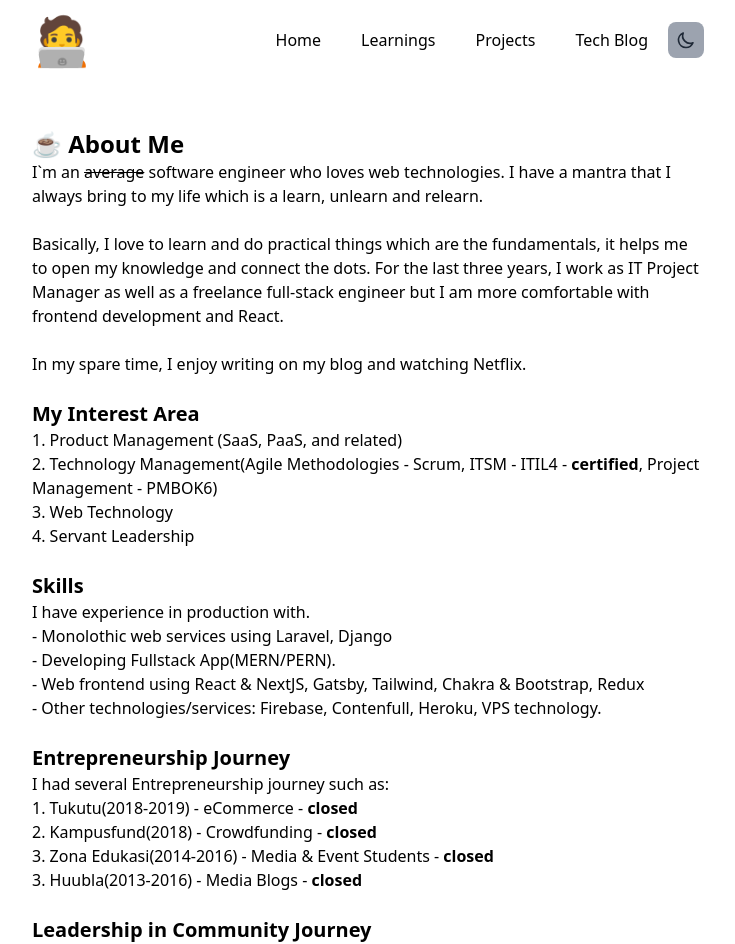
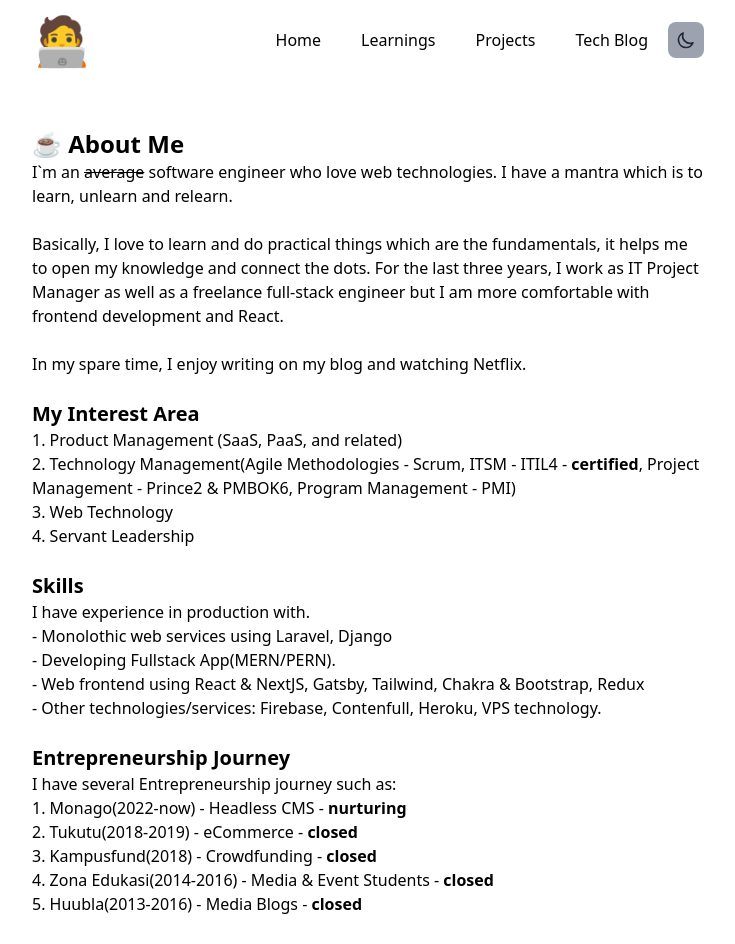
Before and after one commit to huseindra/about.huseindra.com, a Next.js app: page /about in a window 1280 px wide. Shown: the top 944 px of the page, without its empty margins (272-1007 px from the left). Built offline with nearby package versions, Linux system fonts and the light colour scheme.

Commit message:
update: describing profile

```diff
--- a/pages/about/index.tsx
+++ b/pages/about/index.tsx
@@ -7,7 +7,7 @@ const About = () => {
     return(
        <Container>
         <MainLayout title='☕️ About Me'>
-          I`m an <span className="line-through">average</span> software engineer who loves web technologies. I have a mantra that I always bring to my life which is a learn, unlearn and relearn.
+          I`m an <span className="line-through">average</span> software engineer who love web technologies. I have a mantra which is to learn, unlearn and relearn.
           <br/><br/>
           Basically,  I love to learn and do practical things which are the fundamentals, it helps me to open my knowledge and connect the dots.
           For the last three years, I work as IT Project Manager as well as a freelance full-stack engineer but I am more comfortable with frontend development and React.
@@ -15,7 +15,7 @@ const About = () => {
           In my spare time, I enjoy writing on my blog and watching Netflix.<br/><br/>
           <h2 className="font-bold text-xl">My Interest Area</h2>
           1. Product Management (SaaS, PaaS, and related)<br/>
-          2. Technology Management(Agile Methodologies - Scrum,  ITSM - ITIL4 - <strong>certified</strong>, Project Management - PMBOK6)<br/>
+          2. Technology Management(Agile Methodologies - Scrum,  ITSM - ITIL4 - <strong>certified</strong>, Project Management - Prince2 & PMBOK6, Program Management - PMI)<br/>
           3. Web Technology<br/>
           4. Servant Leadership<br/><br/>
           <h2 className="font-bold text-xl">Skills </h2>
@@ -25,11 +25,12 @@ const About = () => {
           - Web frontend using React & NextJS, Gatsby, Tailwind, Chakra & Bootstrap, Redux<br/>
           - Other technologies/services: Firebase, Contenfull, Heroku, VPS technology.<br/><br/>
           <h2 className="font-bold text-xl">Entrepreneurship Journey</h2>
-            I had several Entrepreneurship journey such as:<br/>
-            1. <Link href="https://dailysocial.id/post/aplikasi-tukutu"><a target="_blank">Tukutu(2018-2019)</a></Link> - eCommerce - <strong>closed</strong><br/>
-            2. <Link href="https://www.instagram.com/kampusfund/"><a target="_blank">Kampusfund(2018)</a></Link> - Crowdfunding - <strong>closed</strong><br/>
-            3. <Link href="https://zonaedukasi.huseindra.com"><a>Zona Edukasi(2014-2016)</a></Link> - Media & Event Students - <strong>closed</strong><br/>
-            3.<Link href="https://www.facebook.com/huublamedia/"><a> Huubla(2013-2016)</a></Link>  - Media Blogs - <strong>closed</strong><br/><br/>
+            I have several Entrepreneurship journey such as:<br/>
+            1. <Link href="https://monago.io"><a target="_blank">Monago(2022-now)</a></Link> - Headless CMS - <strong>nurturing</strong><br/>
+            2. <Link href="https://dailysocial.id/post/aplikasi-tukutu"><a target="_blank">Tukutu(2018-2019)</a></Link> - eCommerce - <strong>closed</strong><br/>
+            3. <Link href="https://www.instagram.com/kampusfund/"><a target="_blank">Kampusfund(2018)</a></Link> - Crowdfunding - <strong>closed</strong><br/>
+            4. <Link href="https://zonaedukasi.huseindra.com"><a>Zona Edukasi(2014-2016)</a></Link> - Media & Event Students - <strong>closed</strong><br/>
+            5.<Link href="https://www.facebook.com/huublamedia/"><a> Huubla(2013-2016)</a></Link>  - Media Blogs - <strong>closed</strong><br/><br/>
           <h2 className="font-bold text-xl">Leadership in Community Journey</h2>
           I have experience in building community from scratch such as.<br/>
           1. <Link href="https://www.facebook.com/huublamedia/"><a> Google Developer Students Clubs - Lead Chapter Dian Nuswantoro University (2018)</a></Link>
```
